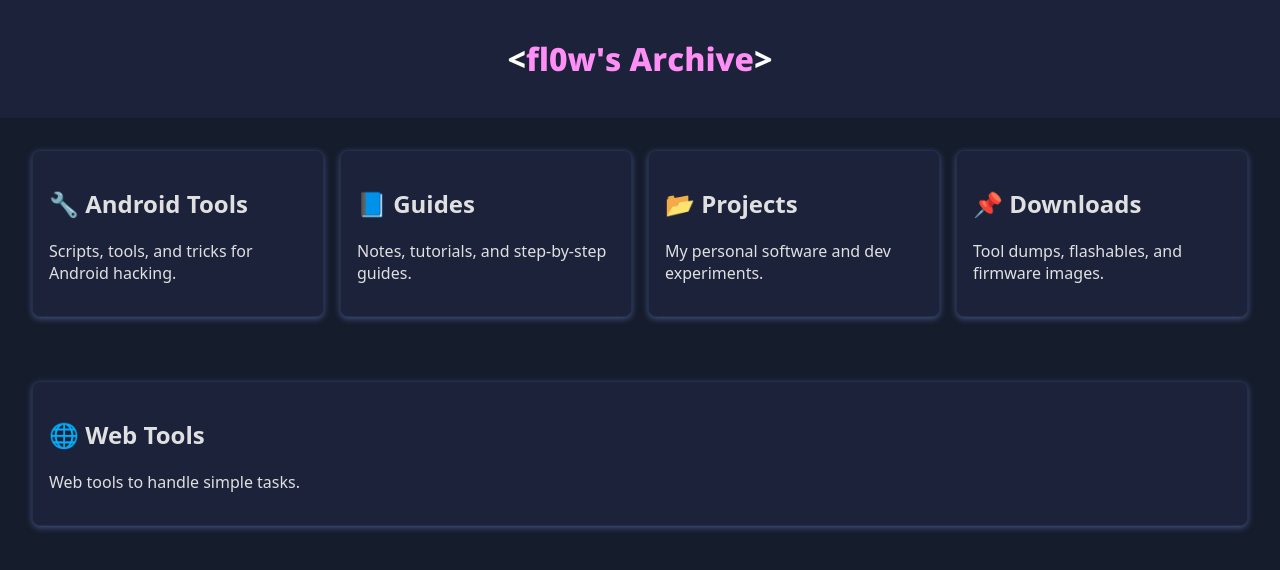
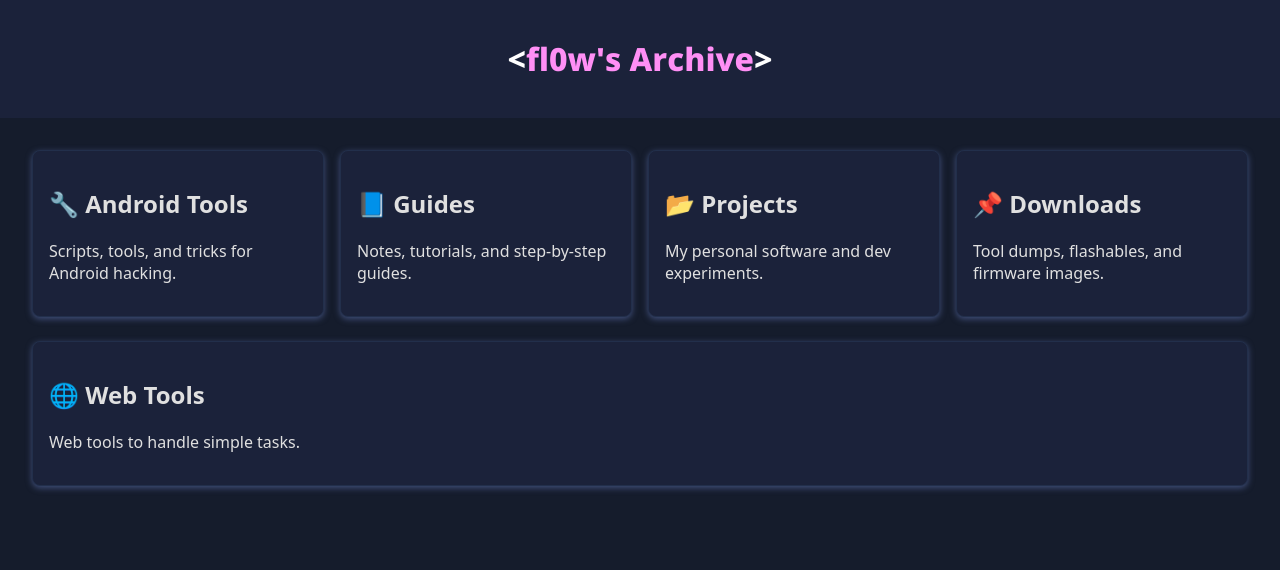
Before and after one commit to codefl0w/CodeFl0w.github.io, a Jekyll site: the page built from index.md, in a window 1280 px wide. Shown: the top 570 px of the page. Built offline with Jekyll 4.4.1, drawn with Linux system fonts in a browser that asks for light colours.

Commit message:
Update style.css

```diff
--- a/assets/css/style.css
+++ b/assets/css/style.css
@@ -32,6 +32,10 @@ div.dashboard {
   grid-template-columns: repeat(auto-fit, minmax(260px, 1fr));
   gap: 1rem;
   padding: 2rem;
+}
+
+.dashboard + .dashboard {
+  margin-top: -2.5rem;
 }
 
 a.card {
@@ -95,6 +99,7 @@ main > #readme {
   padding: 0 1.5rem;
 }
 
+
 /* === MOBILE RESPONSIVENESS === */
 @media (max-width: 600px) {
   header h1 {
```
